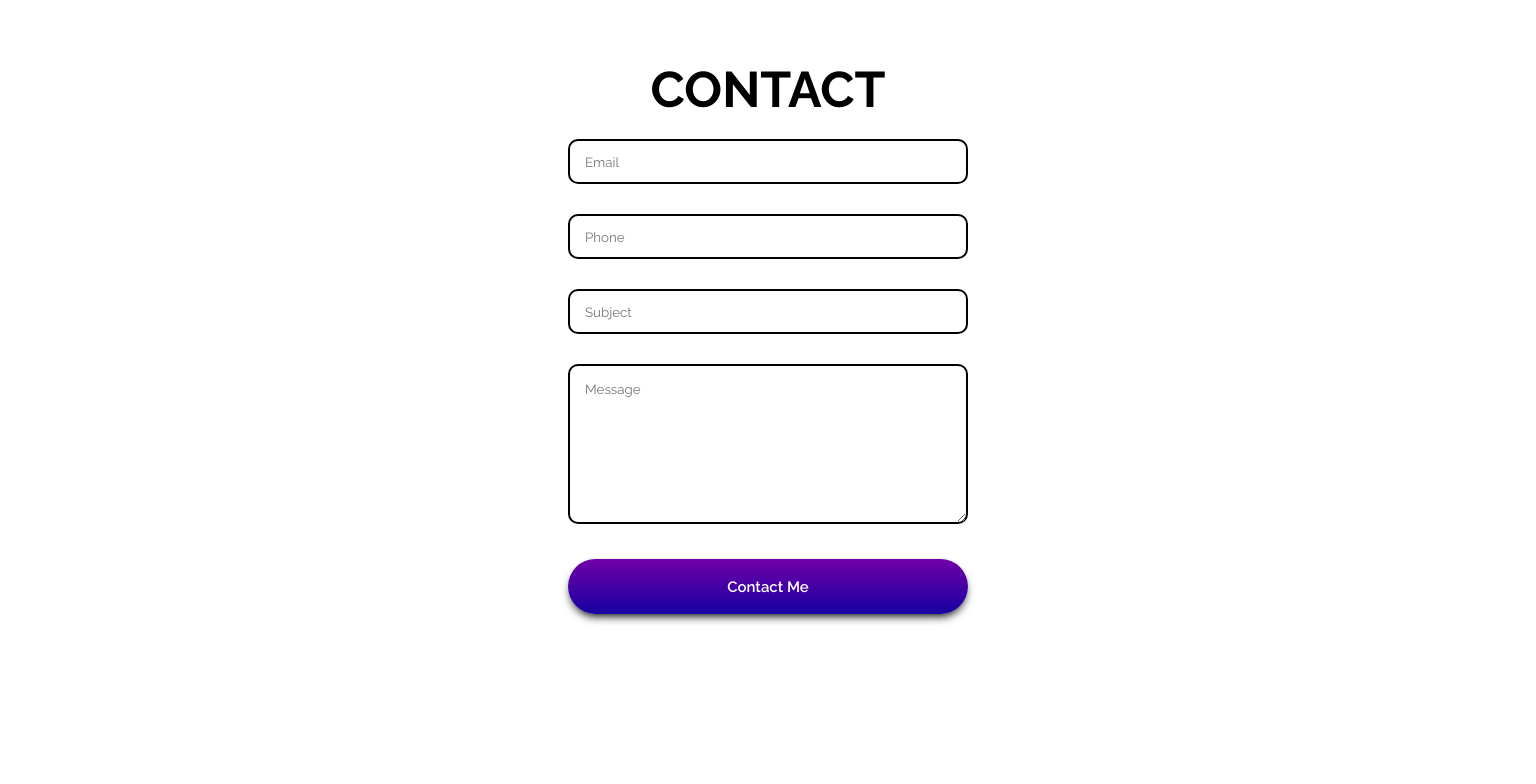
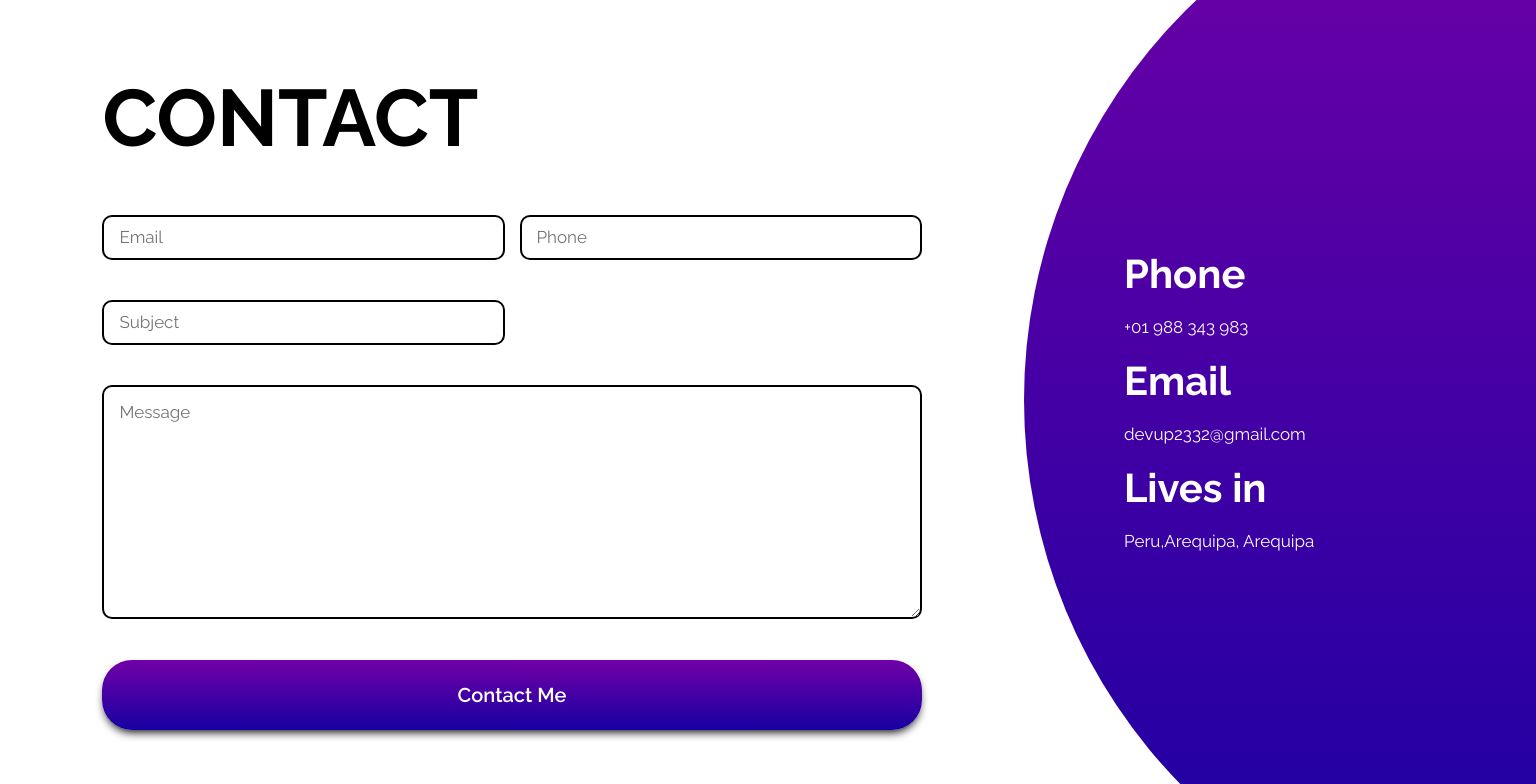
Before and after one commit to devup2332/Portafolio, a React app in the folder client/: page /contact in a window 1536 px wide. Shown: the top 784 px of the page. Built offline with nearby package versions, Linux system fonts and the light colour scheme.

Commit message:
Responsive styles for contact page added and logic to send email to server ready

```diff
--- a/client/src/pages/Contact/Contact.page.scss
+++ b/client/src/pages/Contact/Contact.page.scss
@@ -35,16 +35,16 @@
                 }
 
                 input.error {
-                    border-color: red;
-                    color: red;
+                    border-color: var(--main-danger-color);
+                    color: var(--main-danger-color);
 
                     &::placeholder {
-                        color: red;
+                        color: var(--main-danger-color);
                     }
                 }
 
                 .message-error {
-                    color: red;
+                    color: var(--main-danger-color);
                     font-size: 13px;
                     margin-top: 5px;
                 }
@@ -64,15 +64,15 @@
                 }
 
                 textarea.error {
-                    border-color: red;
-                    color: red;
+                    border-color: var(--main-danger-color);
+                    color: var(--main-danger-color);
 
                     &::placeholder {
-                        color: red;
+                        color: var(--main-danger-color);
                     }
                 }
                 .message-error {
-                    color: red;
+                    color: var(--main-danger-color);
                     font-size: 13px;
                     margin-top: 5px;
                 }
@@ -89,3 +89,140 @@
         display: none;
     }
 }
+
+@media (min-width: 768px) {
+    .contact-page-container {
+        position: relative;
+        height: 100vh;
+        .contact-page-subcontainer {
+            position: absolute;
+            top: 50%;
+            left: 50%;
+            transform: translate(-50%, -50%);
+        }
+    }
+}
+
+@media (min-width: 1200px) {
+    .contact-page-container {
+        display: grid;
+        grid-template-columns: 1.4fr 1fr;
+        position: relative;
+        overflow: hidden;
+        padding: 0px 0px;
+
+        .contact-page-subcontainer {
+            margin: unset;
+            position: static;
+            transform: unset;
+            justify-self: center;
+            align-self: center;
+        }
+        .right-section {
+            display: flex;
+            width: 100%;
+            height: 100%;
+            align-items: center;
+            overflow: hidden;
+
+            .right-section-body {
+                width: 1500px;
+                height: 1500px;
+                background: var(--main-bg-2);
+                border-radius: 50%;
+                flex-shrink: 0;
+                display: flex;
+                flex-direction: column;
+                justify-content: center;
+                padding: 0px 100px;
+                gap: 20px;
+                align-items: flex-start;
+                color: var(--main-text-color-2);
+
+                .right-section-title {
+                    font-size: 40px;
+                    font-weight: 700;
+                }
+
+                p {
+                    font-size: 17px;
+                }
+            }
+        }
+    }
+}
+
+@media (min-width: 1400px) {
+    .contact-page-container {
+        grid-template-columns: 2fr 1fr;
+        .contact-page-subcontainer {
+            max-width: unset;
+            gap: 50px;
+            width: 80%;
+            max-width: 850px;
+
+            .contact-page-title {
+                font-size: 80px;
+                text-align: left;
+            }
+            .form {
+                grid-template-columns: 1fr 1fr;
+
+                .input-controller {
+                    height: 70px;
+                    input {
+                        font-size: 17px;
+                    }
+
+                    .message-error {
+                        font-size: 15px;
+                    }
+                }
+                .textarea-controller {
+                    grid-row: 3 / 4;
+                    grid-column: 1 / 3;
+                    height: 260px;
+
+                    textarea {
+                        font-size: 17px;
+                        height: 234px;
+                    }
+
+                    .message-error {
+         font-size: 15px;
+                    }
+                }
+
+                button[type="submit"] {
+                    grid-row: 4 / 5;
+                    grid-column: 1 / 3;
+                    font-size: 20px;
+                    height: 70px;
+                }
+            }
+        }
+        .right-section {
+            .right-section-body {
+                width: 1100px;
+                height: 1100px;
+            }
+        }
+    }
+}
+
+@media (min-width: 1590px) {
+    .contact-page-container {
+
+        .contact-page-subcontainer {
+            .contact-page-title {
+                font-size: 100px;
+            }
+        }
+        .right-section {
+            .right-section-body {
+                width: 1400px;
+                height: 1400px;
+            }
+        }
+    }
+}
--- a/client/src/pages/Contact/Contact.page.tsx
+++ b/client/src/pages/Contact/Contact.page.tsx
@@ -122,13 +122,13 @@ const ContactPage = () => {
             </div>
             <div className="right-section">
                 <div className="right-section-body">
-                    <h2 className="riht-section-title">Phone</h2>
+                    <h2 className="right-section-title">Phone</h2>
                     <p>+01 988 343 983</p>
 
-                    <h2 className="riht-section-title">Email</h2>
+                    <h2 className="right-section-title">Email</h2>
                     <p>devup2332@gmail.com</p>
 
-                    <h2 className="riht-section-title">Lives in</h2>
+                    <h2 className="right-section-title">Lives in</h2>
                     <p>Peru,Arequipa, Arequipa</p>
                 </div>
             </div>
--- a/client/src/scss/themes.scss
+++ b/client/src/scss/themes.scss
@@ -1,11 +1,19 @@
 $themes: (
     "default": (
         bg-1: linear-gradient(180deg, #480069 1.56%, #320083 50%, #040006 100%),
-        bg-2: linear-gradient(180deg, #7100A7 0%, #1700A2 100%),
-        bg-3: #EDEDED,
+        bg-2: linear-gradient(180deg, #7100a7 0%, #1700a2 100%),
+        bg-3: #ededed,
+        bg-4:
+            linear-gradient(
+                144.05deg,
+                #a020dc 26.67%,
+                #6300a6 46.06%,
+                #1700a2 78.98%
+            ),
         text-color-1: #000000,
         text-color-2: #ffffff,
         color-1: #0a3e8c,
+        danger-color: #ea2027,
     ),
     "dark": (),
 );
@@ -20,4 +28,7 @@ $themes: (
         --main-color-1: #{map-get($map: $map, $key: "color-1")};
         --main-bg-2: #{map-get($map: $map, $key: "bg-2")};
         --main-bg-3: #{map-get($map: $map, $key: "bg-3")};
-}}
+        --main-bg-4: #{map-get($map: $map, $key: "bg-4")};
+        --main-danger-color: #{map-get($map: $map, $key: "danger-color")};
+    }
+}
```
